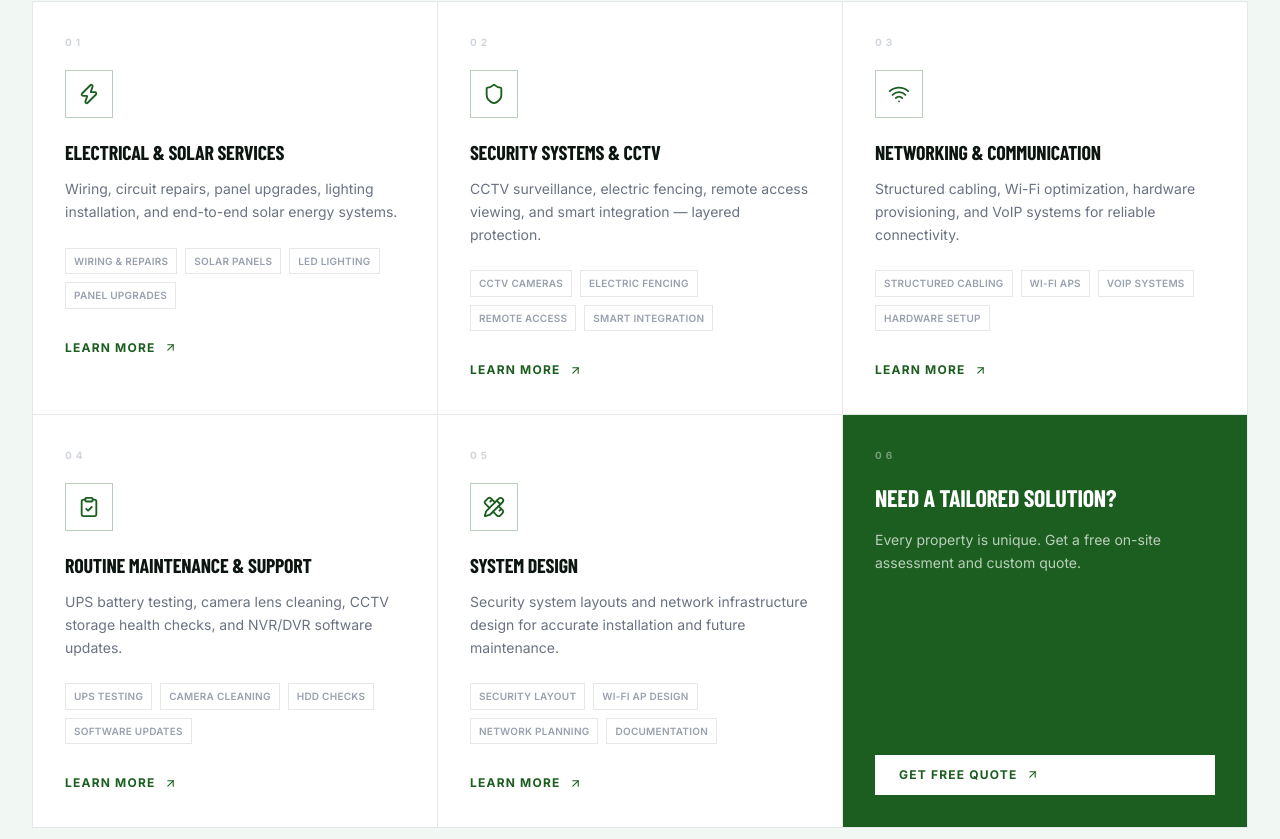
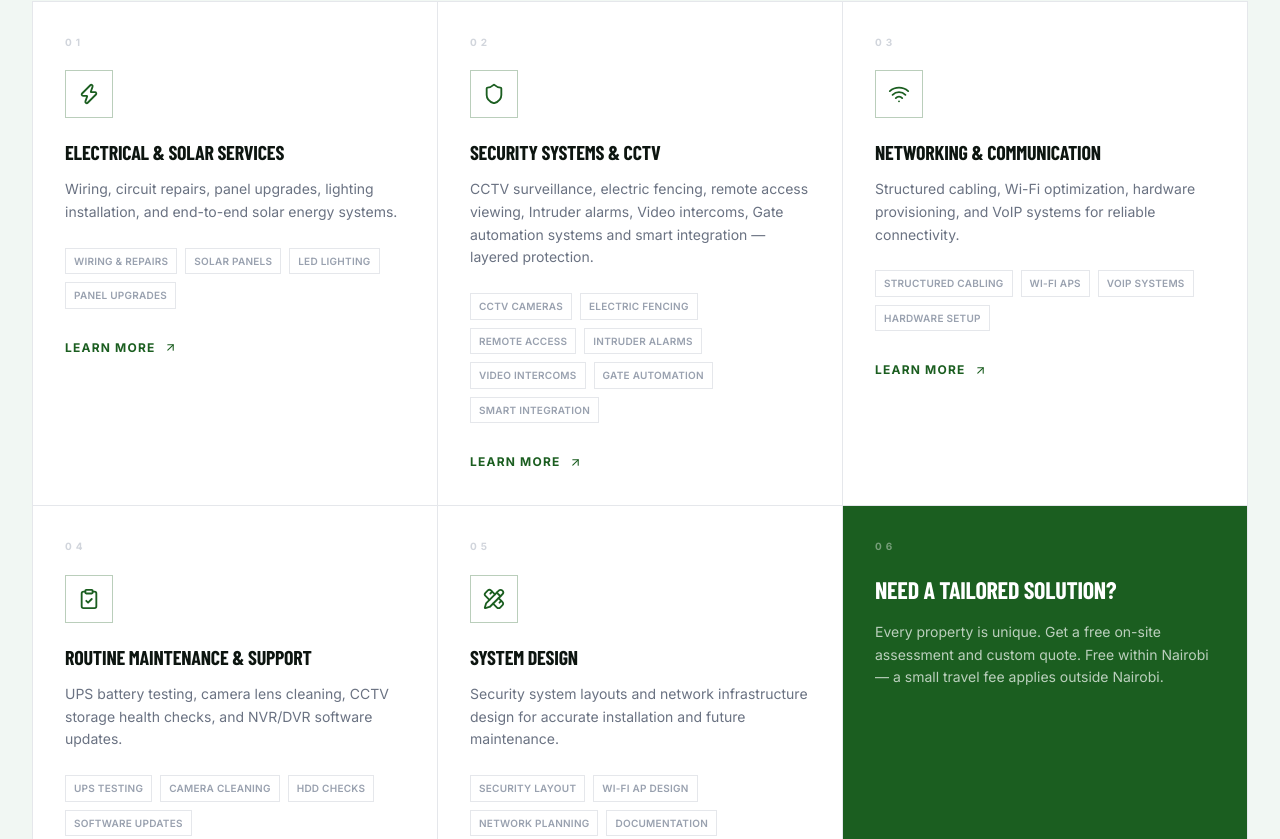
Before and after one commit to James0724/myrmex, a Next.js app: page / in a window 1280 px wide. Shown: the part 3041-3880 px from the top of the page. Built offline with nearby package versions, Linux system fonts and the light colour scheme; a web font is replaced by a local one.

Commit message:
feat: update team member names for clarity and enhance service descriptions for better understanding

```diff
--- a/src/app/about/page.tsx
+++ b/src/app/about/page.tsx
@@ -31,22 +31,22 @@ const values = [
 
 const team = [
   {
-    name: "David",
+    name: "David B. Wanyonyi",
     role: "Operations Lead",
     img: "https://res.cloudinary.com/dodivhwd8/image/upload/v1781257592/David_egomze.png",
   },
   {
-    name: "Emmanuel",
+    name: "Emmanuel Wambua",
     role: "Technician",
     img: "https://res.cloudinary.com/dodivhwd8/image/upload/v1781257592/Emmanuel_flnpya.png",
   },
   {
-    name: "Nelson",
+    name: "Nelson Kisau",
     role: "Technician",
     img: "https://res.cloudinary.com/dodivhwd8/image/upload/v1781257592/Nelson_wmqhxy.png",
   },
   {
-    name: "Ken",
+    name: "Kennedy Juma",
     role: "Technician",
     img: "https://res.cloudinary.com/dodivhwd8/image/upload/v1781257591/Ken_zjwaro.png",
   },
--- a/src/app/contact/page.tsx
+++ b/src/app/contact/page.tsx
@@ -163,7 +163,7 @@ export default function ContactPage() {
               </h3>
               <ul className="space-y-4">
                 {[
-                  "Free on-site assessment — no obligation",
+                  "Free on-site assessment within Nairobi — travel fee applies outside",
                   "Same-day response for urgent faults",
                   "Transparent itemised quotes before any work",
                   "Certified technicians for every job",
--- a/src/app/services/page.tsx
+++ b/src/app/services/page.tsx
@@ -89,17 +89,12 @@ const services = [
       {
         name: "IP & Analog Camera Systems",
         detail:
-          "Full-featured IP and analog camera installations with structured cabling, NVR/DVR setup, and both indoor and outdoor mounting.",
+          "Full-featured IP and analog camera installations with structured cabling, NVR/DVR setup, and both indoor and outdoor mounting. Includes remote access viewing on mobile and desktop, smart monitoring platform integration, system troubleshooting, component repairs, and footage recovery from backup storage devices.",
       },
       {
-        name: "Remote Access & Smart Integration",
+        name: "Intruder Alarm Installation",
         detail:
-          "Network-based wireless camera systems with remote access viewing on mobile and desktop, integrated with smart monitoring platforms.",
-      },
-      {
-        name: "System Repairs & Data Recovery",
-        detail:
-          "Troubleshooting camera faults, repairing system components, and recovering stored footage from backup storage devices.",
+          "Supply, installation, and commissioning of wired and wireless intruder alarm systems including motion sensors, door/window contacts, sirens, and control panels.",
       },
       {
         name: "Electric Fencing",
@@ -175,7 +170,8 @@ const services = [
     icon: ClipboardCheck,
     num: "04",
     title: "Routine Maintenance & Support",
-    intro: "Ongoing system maintenance to maintain performance and reliability.",
+    intro:
+      "Ongoing system maintenance to maintain performance and reliability.",
     items: [
       {
         name: "UPS Battery Testing",
--- a/src/components/home/CTABanner.tsx
+++ b/src/components/home/CTABanner.tsx
@@ -57,7 +57,7 @@ export default function CTABanner() {
             className="text-white/60 text-base leading-relaxed mb-10"
           >
             Schedule a free on-site consultation. We&apos;ll assess your power, security,
-            and networking systems — with no obligation.
+            and networking systems — with no obligation. Free within Nairobi; a small travel fee applies outside Nairobi.
           </motion.p>
 
           <motion.div
--- a/src/components/home/FeatureSplit.tsx
+++ b/src/components/home/FeatureSplit.tsx
@@ -6,7 +6,7 @@ import { motion } from "framer-motion";
 import { CheckCircle2, ArrowRight } from "lucide-react";
 
 const highlights = [
-  "Certified & licensed technicians",
+  "Certified technicians",
   "Reliable, well-tested equipment",
   "Transparent itemised quotes",
   "Dedicated after-service support",
--- a/src/components/home/ServicesSection.tsx
+++ b/src/components/home/ServicesSection.tsx
@@ -2,39 +2,79 @@
 
 import Link from "next/link";
 import { motion } from "framer-motion";
-import { Zap, Shield, Wifi, ClipboardCheck, PencilRuler, ArrowUpRight } from "lucide-react";
+import {
+  Zap,
+  Shield,
+  Wifi,
+  ClipboardCheck,
+  PencilRuler,
+  ArrowUpRight,
+} from "lucide-react";
 import SectionHeading from "@/components/ui/SectionHeading";
 
 const services = [
   {
-    id: "power", icon: Zap, num: "01",
+    id: "power",
+    icon: Zap,
+    num: "01",
     title: "Electrical & Solar Services",
-    description: "Wiring, circuit repairs, panel upgrades, lighting installation, and end-to-end solar energy systems.",
-    tags: ["Wiring & Repairs", "Solar Panels", "LED Lighting", "Panel Upgrades"],
+    description:
+      "Wiring, circuit repairs, panel upgrades, lighting installation, and end-to-end solar energy systems.",
+    tags: [
+      "Wiring & Repairs",
+      "Solar Panels",
+      "LED Lighting",
+      "Panel Upgrades",
+    ],
   },
   {
-    id: "security", icon: Shield, num: "02",
+    id: "security",
+    icon: Shield,
+    num: "02",
     title: "Security Systems & CCTV",
-    description: "CCTV surveillance, electric fencing, remote access viewing, and smart integration — layered protection.",
-    tags: ["CCTV Cameras", "Electric Fencing", "Remote Access", "Smart Integration"],
+    description:
+      "CCTV surveillance, electric fencing, remote access viewing, Intruder alarms, Video intercoms, Gate automation systems and smart integration — layered protection.",
+    tags: [
+      "CCTV Cameras",
+      "Electric Fencing",
+      "Remote Access",
+      "Intruder Alarms",
+      "Video Intercoms",
+      "Gate Automation",
+      "Smart Integration",
+    ],
   },
   {
-    id: "networking", icon: Wifi, num: "03",
+    id: "networking",
+    icon: Wifi,
+    num: "03",
     title: "Networking & Communication",
-    description: "Structured cabling, Wi-Fi optimization, hardware provisioning, and VoIP systems for reliable connectivity.",
+    description:
+      "Structured cabling, Wi-Fi optimization, hardware provisioning, and VoIP systems for reliable connectivity.",
     tags: ["Structured Cabling", "Wi-Fi APs", "VoIP Systems", "Hardware Setup"],
   },
   {
-    id: "assessment", icon: ClipboardCheck, num: "04",
+    id: "assessment",
+    icon: ClipboardCheck,
+    num: "04",
     title: "Routine Maintenance & Support",
-    description: "UPS battery testing, camera lens cleaning, CCTV storage health checks, and NVR/DVR software updates.",
+    description:
+      "UPS battery testing, camera lens cleaning, CCTV storage health checks, and NVR/DVR software updates.",
     tags: ["UPS Testing", "Camera Cleaning", "HDD Checks", "Software Updates"],
   },
   {
-    id: "design", icon: PencilRuler, num: "05",
+    id: "design",
+    icon: PencilRuler,
+    num: "05",
     title: "System Design",
-    description: "Security system layouts and network infrastructure design for accurate installation and future maintenance.",
-    tags: ["Security Layout", "Wi-Fi AP Design", "Network Planning", "Documentation"],
+    description:
+      "Security system layouts and network infrastructure design for accurate installation and future maintenance.",
+    tags: [
+      "Security Layout",
+      "Wi-Fi AP Design",
+      "Network Planning",
+      "Documentation",
+    ],
   },
 ];
 
@@ -45,7 +85,14 @@ const container = {
 
 const item = {
   hidden: { opacity: 0, y: 40 },
-  show: { opacity: 1, y: 0, transition: { duration: 0.6, ease: [0.16, 1, 0.3, 1] as [number, number, number, number] } },
+  show: {
+    opacity: 1,
+    y: 0,
+    transition: {
+      duration: 0.6,
+      ease: [0.16, 1, 0.3, 1] as [number, number, number, number],
+    },
+  },
 };
 
 export default function ServicesSection() {
@@ -94,7 +141,10 @@ export default function ServicesSection() {
                 {/* Tags */}
                 <div className="flex flex-wrap gap-2 mb-6">
                   {s.tags.map((t) => (
-                    <span key={t} className="text-[10px] font-semibold uppercase tracking-wide border border-gray-200 group-hover:border-white/15 text-gray-400 group-hover:text-white/50 px-2 py-1 transition-colors">
+                    <span
+                      key={t}
+                      className="text-[10px] font-semibold uppercase tracking-wide border border-gray-200 group-hover:border-white/15 text-gray-400 group-hover:text-white/50 px-2 py-1 transition-colors"
+                    >
                       {t}
                     </span>
                   ))}
@@ -119,12 +169,16 @@ export default function ServicesSection() {
             className="bg-brand-green p-8 flex flex-col justify-between"
           >
             <div>
-              <span className="text-white/40 text-[10px] font-bold uppercase tracking-[0.4em] mb-5 block">06</span>
+              <span className="text-white/40 text-[10px] font-bold uppercase tracking-[0.4em] mb-5 block">
+                06
+              </span>
               <h3 className="font-display text-2xl font-800 text-white uppercase mb-4 leading-tight">
                 Need a Tailored Solution?
               </h3>
               <p className="text-white/70 text-sm leading-relaxed">
-                Every property is unique. Get a free on-site assessment and custom quote.
+                Every property is unique. Get a free on-site assessment and
+                custom quote. Free within Nairobi — a small travel fee applies
+                outside Nairobi.
               </p>
             </div>
             <Link
```
